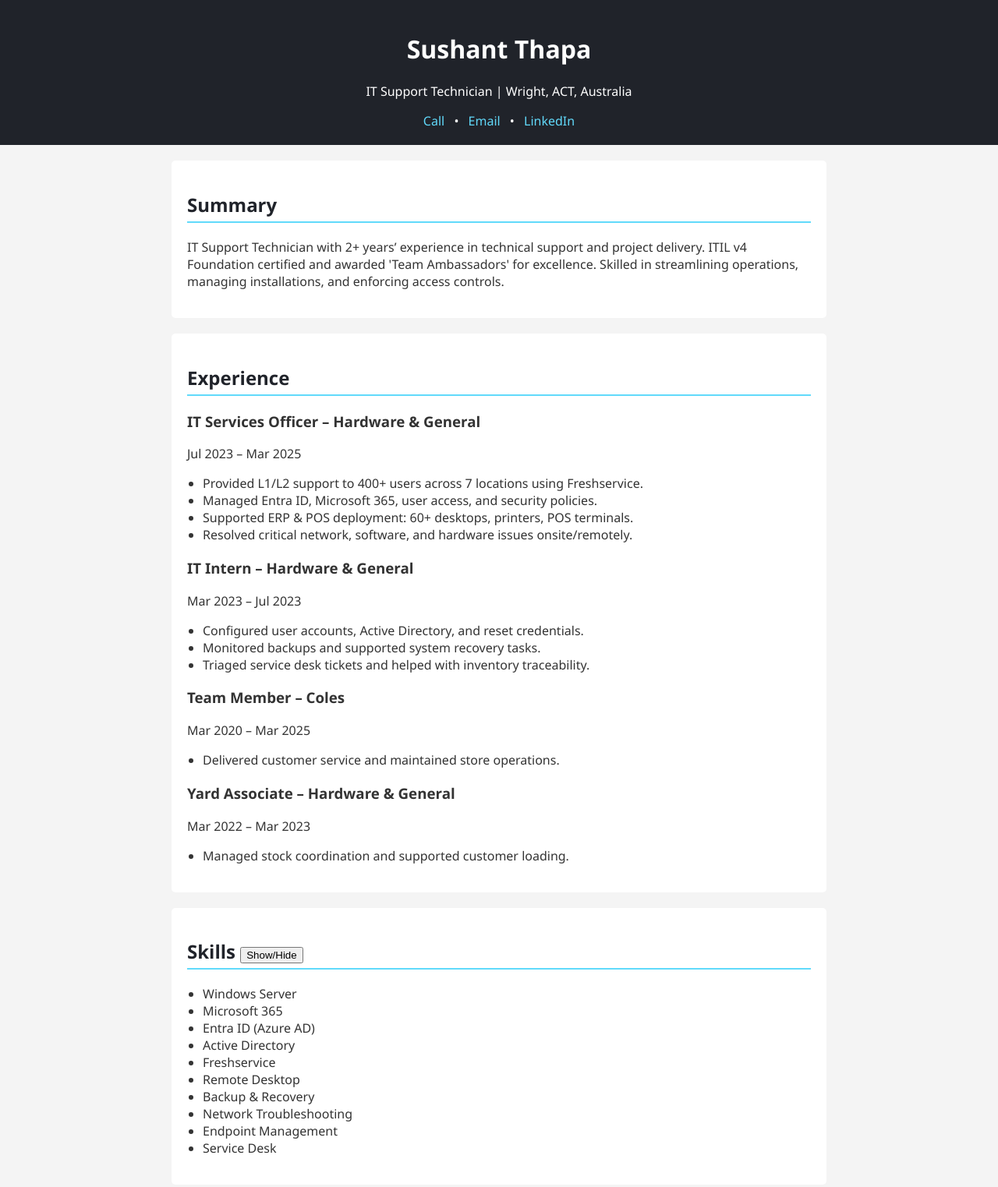
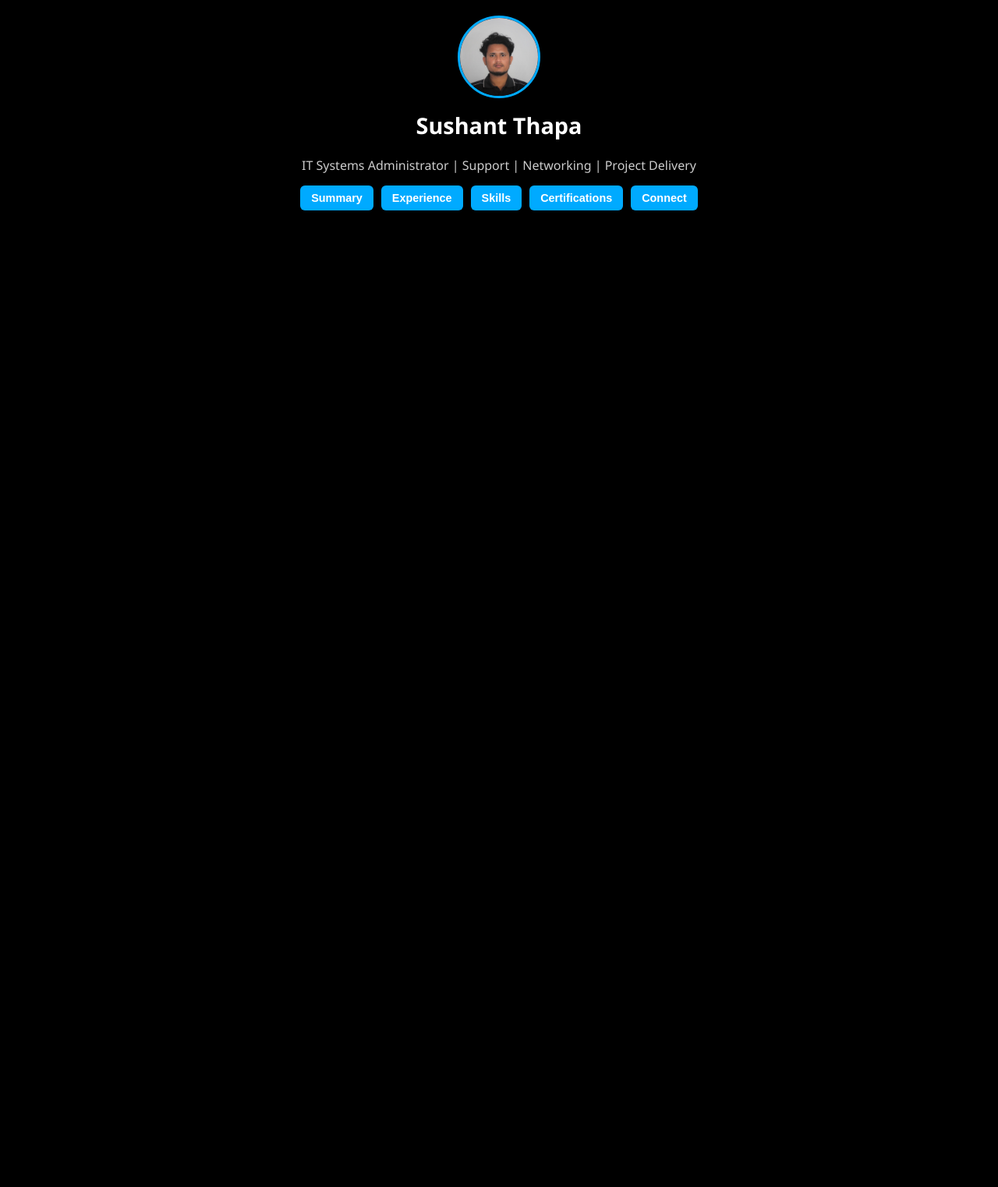
Before and after one commit to sushantthhh/Resume, a plain HTML site: page index.html in a window 1280 px wide. Shown: the top 1523 px of the page at 78% size. After the commit the page ends 800 px from the top, so only its background shows below. Drawn offline with Linux system fonts and the light colour scheme.

Commit message:
Add files via upload

```diff
--- a/index.html
+++ b/index.html
@@ -3,99 +3,86 @@
 <head>
   <meta charset="UTF-8" />
   <meta name="viewport" content="width=device-width, initial-scale=1.0"/>
-  <title>Sushant Thapa | IT Professional</title>
-  <link rel="stylesheet" href="styles.css" />
+  <title>Sushant Thapa – Resume</title>
+  <link rel="stylesheet" href="style.css" />
 </head>
 <body>
-  <header>
+  <div class="resume-container">
+    <img src="assets/profile.jpg" alt="Sushant Thapa" class="profile-pic" />
     <h1>Sushant Thapa</h1>
-    <p>IT Support Technician | Wright, ACT, Australia</p>
-    <div class="contact">
-      <a href="tel:+61414878426">Call</a> •
-      <a href="mailto:sushantthapa285@gmail.com">Email</a> •
-      <a href="https://www.linkedin.com/in/sushant-t-8a956b132/" target="_blank">LinkedIn</a>
+    <p class="subtitle">IT Systems Administrator | Support | Networking | Project Delivery</p>
+
+    <div class="button-row">
+      <button class="info-btn" data-target="summary">Summary</button>
+      <button class="info-btn" data-target="experience">Experience</button>
+      <button class="info-btn" data-target="skills">Skills</button>
+      <button class="info-btn" data-target="certs">Certifications</button>
+      <button class="info-btn" data-target="connect">Connect</button>
     </div>
-  </header>
 
-  <section>
-    <h2>Summary</h2>
-    <p>
-      IT Support Technician with 2+ years’ experience in technical support and project delivery. ITIL v4 Foundation certified and awarded 'Team Ambassadors' for excellence. Skilled in streamlining operations, managing installations, and enforcing access controls.
-    </p>
-  </section>
+    <div class="bubble-container">
+      <div id="summary" class="bubble">
+        <h2>Professional Summary</h2>
+        <p>IT Support Technician with over 2 years of hands-on experience supporting and improving system infrastructure and end-user efficiency. I recently earned my ITIL v4 Foundation certification and have been involved in multi-site ERP and phone system rollouts. Recognised with the 'Team Ambassadors' Award for outstanding contribution and collaborative project delivery.</p>
+      </div>
 
-  <section>
-    <h2>Experience</h2>
-
-    <div class="job">
-      <h3>IT Services Officer – Hardware & General</h3>
-      <span>Jul 2023 – Mar 2025</span>
+      <div id="experience" class="bubble">
+        <h2>Professional Experience</h2>
+        <p><strong>IT Services Officer – Hardware & General</strong></p>
         <ul>
-        <li>Provided L1/L2 support to 400+ users across 7 locations using Freshservice.</li>
-        <li>Managed Entra ID, Microsoft 365, user access, and security policies.</li>
-        <li>Supported ERP & POS deployment: 60+ desktops, printers, POS terminals.</li>
-        <li>Resolved critical network, software, and hardware issues onsite/remotely.</li>
+          <li>Led multi-site IT support for over 400 staff</li>
+          <li>Assisted ERP & POS rollout, handled Level 1–2 tickets, device deployment, and RingCentral migration</li>
+          <li>Managed Entra ID, IP allocations, and phone porting</li>
+          <li>Recognised for strong teamwork, internal support and technical execution</li>
+        </ul>
+        <p><strong>IT Intern – Hardware & General</strong></p>
+        <ul>
+          <li>Provided daily IT support, setup desktop environments, managed Freshservice tickets, and collaborated with vendors</li>
+        </ul>
+        <p><strong>Yard Associate – Hardware & General</strong></p>
+        <ul>
+          <li>Handled product logistics, customer loading, and stock coordination prior to IT promotion</li>
+        </ul>
+        <p><strong>Team Member – Coles</strong></p>
+        <ul>
+          <li>Handled operations, POS systems, and customer service while occasionally taking on team leadership responsibilities</li>
         </ul>
       </div>
 
-    <div class="job">
-      <h3>IT Intern – Hardware & General</h3>
-      <span>Mar 2023 – Jul 2023</span>
+      <div id="skills" class="bubble">
+        <h2>Key Skills</h2>
         <ul>
-        <li>Configured user accounts, Active Directory, and reset credentials.</li>
-        <li>Monitored backups and supported system recovery tasks.</li>
-        <li>Triaged service desk tickets and helped with inventory traceability.</li>
+          <li>IT Support & Troubleshooting</li>
+          <li>System Administration (Entra ID, Microsoft 365)</li>
+          <li>Ticketing Systems (Freshservice)</li>
+          <li>Networking (Cisco Meraki, UniFi, Sophos)</li>
+          <li>Project Support & Hardware Rollout</li>
+          <li>RingCentral, ERP Systems</li>
+          <li>ITIL v4 Foundation Certified</li>
         </ul>
       </div>
 
-    <div class="job">
-      <h3>Team Member – Coles</h3>
-      <span>Mar 2020 – Mar 2025</span>
-      <ul><li>Delivered customer service and maintained store operations.</li></ul>
+      <div id="certs" class="bubble">
+        <h2>Certifications & Education</h2>
+        <ul>
+          <li>📜 ITIL® 4 Foundation – 2025</li>
+          <li>🎓 Bachelor of IT – Crown Institute of Higher Education, 2023</li>
+        </ul>
+        <h3>Languages</h3>
+        <ul>
+          <li>English (Fluent), Nepali (Native), Hindi (Fluent)</li>
+        </ul>
       </div>
 
-    <div class="job">
-      <h3>Yard Associate – Hardware & General</h3>
-      <span>Mar 2022 – Mar 2023</span>
-      <ul><li>Managed stock coordination and supported customer loading.</li></ul>
+      <div id="connect" class="bubble">
+        <h2>Connect With Me</h2>
+        <a href="mailto:sushantthapa285@gmail.com" class="connect-btn email">📧 Email</a>
+        <a href="tel:+61414878426" class="connect-btn call">📞 Call</a>
+        <a href="https://wa.me/61414878426" class="connect-btn whatsapp">💬 WhatsApp</a>
+        <a href="https://www.linkedin.com/in/sushant-t-8a956b132/" class="connect-btn linkedin">🔗 LinkedIn</a>
       </div>
-  </section>
-
-  <section>
-    <h2>Skills <button onclick="toggleSkills()">Show/Hide</button></h2>
-    <ul id="skills" class="skills">
-      <li>Windows Server</li>
-      <li>Microsoft 365</li>
-      <li>Entra ID (Azure AD)</li>
-      <li>Active Directory</li>
-      <li>Freshservice</li>
-      <li>Remote Desktop</li>
-      <li>Backup & Recovery</li>
-      <li>Network Troubleshooting</li>
-      <li>Endpoint Management</li>
-      <li>Service Desk</li>
-    </ul>
-  </section>
-
-  <section>
-    <h2>Certifications</h2>
-    <p>ITIL® 4 Foundation, PeopleCert (Valid: 03/2025 – 03/2028)</p>
-  </section>
-
-  <section>
-    <h2>Education</h2>
-    <p>Bachelor of Information Technology, Crown Institute of Higher Education, North Sydney (GPA: 5.39)</p>
-  </section>
-
-  <section>
-    <h2>Languages</h2>
-    <p>English (Native), Nepali (Native), Hindi (Fluent)</p>
-  </section>
-
-  <footer>
-    <p>© 2025 Sushant Thapa</p>
-  </footer>
-
+    </div>
+  </div>
   <script src="script.js"></script>
 </body>
 </html>
--- a/script.js
+++ b/script.js
@@ -1,8 +1,16 @@
-function toggleSkills() {
-  const skills = document.getElementById("skills");
-  if (skills.style.display === "none") {
-    skills.style.display = "block";
-  } else {
-    skills.style.display = "none";
-  }
-}
+const buttons = document.querySelectorAll('.info-btn');
+const bubbles = document.querySelectorAll('.bubble');
+
+buttons.forEach(button => {
+  button.addEventListener('click', () => {
+    const targetId = button.getAttribute('data-target');
+    const target = document.getElementById(targetId);
+
+    // If already visible, toggle it off
+    const isActive = target.classList.contains('show');
+    bubbles.forEach(b => b.classList.remove('show'));
+    if (!isActive) {
+      target.classList.add('show');
+    }
+  });
+});
--- /dev/null
+++ b/style.css
@@ -0,0 +1,107 @@
+body {
+  margin: 0;
+  font-family: 'Segoe UI', Tahoma, sans-serif;
+  background: #000;
+  color: #fff;
+  overflow-x: hidden;
+  min-height: 100vh;
+}
+
+.resume-container {
+  display: flex;
+  flex-direction: column;
+  align-items: center;
+  padding: 20px;
+}
+
+.profile-pic {
+  width: 100px;
+  height: 100px;
+  border-radius: 50%;
+  object-fit: cover;
+  border: 3px solid #00aaff;
+  box-shadow: 0 0 10px rgba(0,0,0,0.4);
+  margin-bottom: 10px;
+}
+
+h1 {
+  margin: 5px 0;
+  font-size: 1.8rem;
+}
+
+.subtitle {
+  margin-bottom: 15px;
+  font-size: 1rem;
+  color: #ccc;
+  text-align: center;
+  max-width: 600px;
+}
+
+.button-row {
+  display: flex;
+  flex-wrap: wrap;
+  justify-content: center;
+  gap: 10px;
+  margin-bottom: 10px;
+}
+
+.info-btn {
+  background: #00aaff;
+  color: #fff;
+  border: none;
+  padding: 8px 14px;
+  font-size: 0.9rem;
+  border-radius: 6px;
+  font-weight: bold;
+  cursor: pointer;
+  transition: background 0.3s ease;
+}
+
+.info-btn:hover {
+  background: #0077cc;
+}
+
+.bubble-container {
+  margin-top: 5px;
+  width: 90%;
+  max-width: 700px;
+  min-height: 200px;
+}
+
+.bubble {
+  display: none;
+  background: #fff;
+  color: #111;
+  padding: 20px;
+  border-radius: 12px;
+  box-shadow: 0 10px 20px rgba(0,0,0,0.15);
+  animation: fadeIn 0.3s ease;
+}
+
+.bubble.show {
+  display: block;
+}
+
+.connect-btn {
+  display: inline-block;
+  padding: 8px 14px;
+  margin: 6px 6px 0 0;
+  border-radius: 6px;
+  color: #fff;
+  font-weight: bold;
+  text-decoration: none;
+}
+
+.email { background: #00aaff; }
+.call { background: #28a745; }
+.whatsapp { background: #25d366; }
+.linkedin { background: #0077b5; }
+
+ul {
+  padding-left: 20px;
+}
+
+@keyframes fadeIn {
+  from { opacity: 0; transform: translateY(10px); }
+  to { opacity: 1; transform: translateY(0); }
+}
```
Also changed, not shown: assets/profile.jpg (added). Lines whose indentation alone changed are shown as unchanged.
